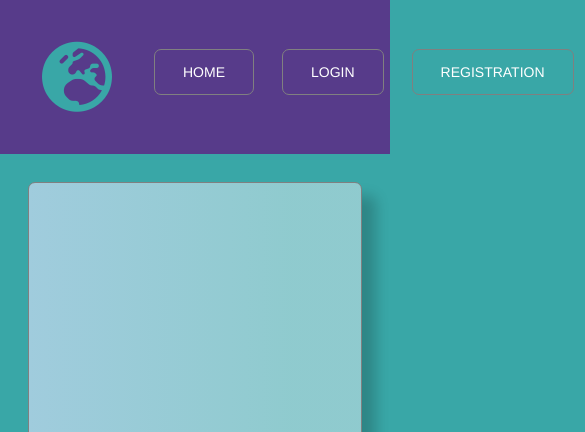
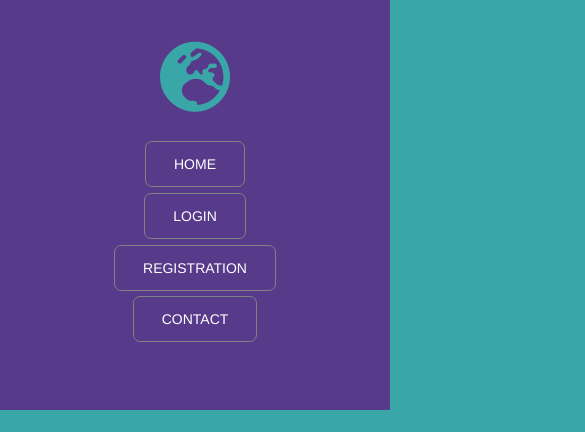
Before and after one commit to NadezhdaSemova/MyProjectTravel, an Angular app in the folder travel/: page / in a window 390 px wide. Shown: the top 432 px of the page, 585 px wide, since content can reach past the window. Built offline with nearby package versions, Linux system fonts and the light colour scheme; no server answers.

Commit message:
Update: Header CSS

```diff
--- a/travel/src/app/core/header/header.component.css
+++ b/travel/src/app/core/header/header.component.css
@@ -39,3 +39,23 @@
       background-color: rgb(33, 57, 57);
       ;
     }
+
+    @media (max-width: 600px) {
+      .navigation-bar{
+        flex-direction: column;
+        gap: 0.5;
+      }
+      .navigation-menu ul{
+        flex-direction: column;
+        gap: 0.2em;
+      }
+
+      .navigation-menu ul li {
+
+        flex: 0 0 3.5em;
+
+      }
+
+
+
+    }
```
